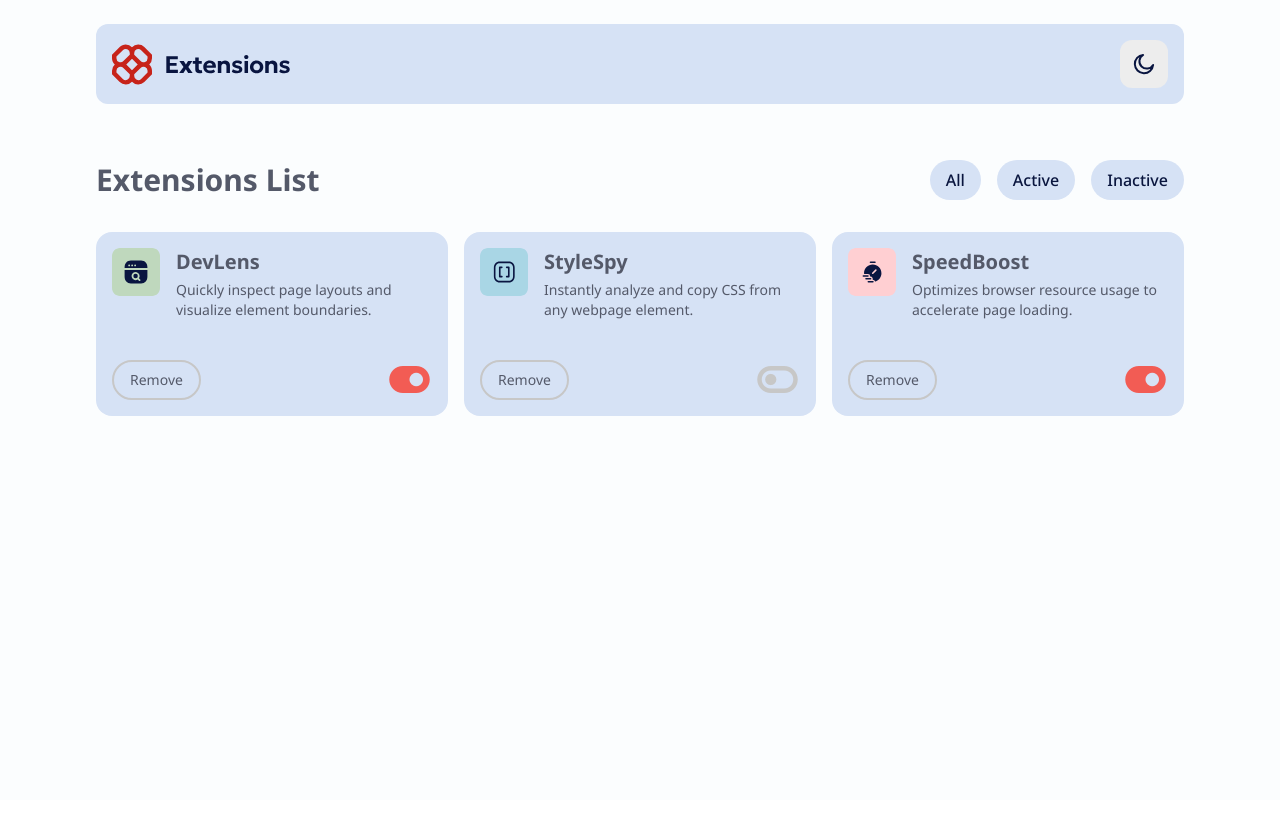
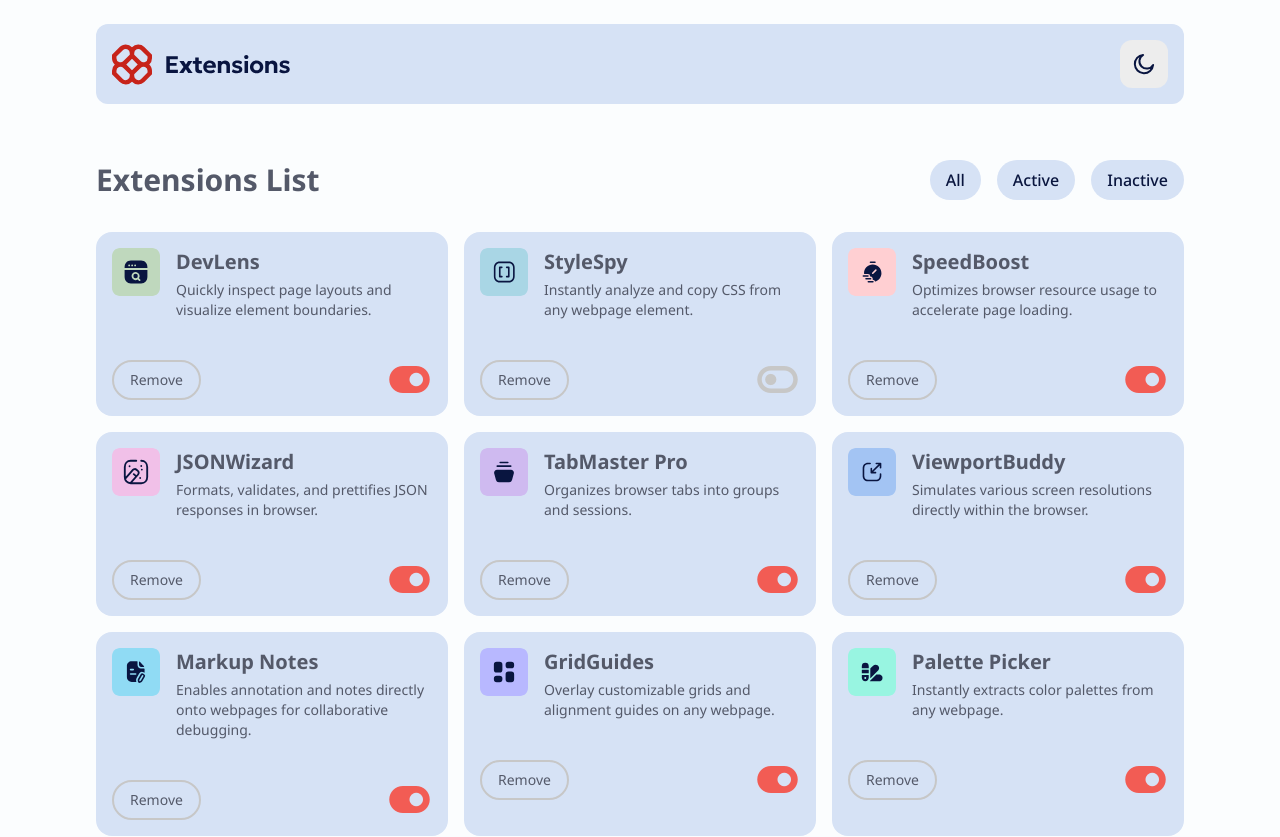
Before and after one commit to iamalabisunday/Browser-Extension-Manager-UI, a React (Vite) app: page / in a window 1280 px wide. Shown: the top 837 px of the page. Before the commit the page ends 800 px from the top, so only its background shows below. Built offline with nearby package versions, Linux system fonts and the light colour scheme.

Commit message:
first commit

```diff
--- a/src/BrowserExtension.jsx
+++ b/src/BrowserExtension.jsx
@@ -8,6 +8,15 @@ import ExtensionButton from "./ExtensionButton.jsx";
 import DevImage from "./images/logo-devlens.svg";
 import SpyImage from "./images/logo-style-spy.svg";
 import SpeedImage from "./images/logo-speed-boost.svg";
+import JSONWizard from "./images/logo-json-wizard.svg";
+import TabMaster from "./images/logo-tab-master-pro.svg";
+import ViewportBuddy from "./images/logo-viewport-buddy.svg";
+import MarkupNotes from "./images/logo-markup-notes.svg";
+import GridGuides from "./images/logo-grid-guides.svg";
+import PalettePicker from "./images/logo-palette-picker.svg";
+import LinkChecker from "./images/logo-link-checker.svg";
+import DOMSnapshot from "./images/logo-dom-snapshot.svg";
+import ConsolePlus from "./images/logo-console-plus.svg";
 
 export default function BrowserExtension() {
   // Theme toggle between light and dark mode
@@ -54,6 +63,74 @@ export default function BrowserExtension() {
       paragraph: "Optimizes browser resource usage to accelerate page loading.",
       active: true,
     },
+    {
+      id: 4,
+      icon: JSONWizard,
+      title: "JSONWizard",
+      paragraph:
+        "Formats, validates, and prettifies JSON responses in browser.",
+      active: true,
+    },
+    {
+      id: 5,
+      icon: TabMaster,
+      title: "TabMaster Pro",
+      paragraph: "Organizes browser tabs into groups and sessions.",
+      active: true,
+    },
+    {
+      id: 6,
+      icon: ViewportBuddy,
+      title: "ViewportBuddy",
+      paragraph:
+        "Simulates various screen resolutions directly within the browser.",
+      active: true,
+    },
+    {
+      id: 7,
+      icon: MarkupNotes,
+      title: "Markup Notes",
+      paragraph:
+        "Enables annotation and notes directly onto webpages for collaborative debugging.",
+      active: true,
+    },
+    {
+      id: 8,
+      icon: GridGuides,
+      title: "GridGuides",
+      paragraph:
+        "Overlay customizable grids and alignment guides on any webpage.",
+      active: true,
+    },
+    {
+      id: 9,
+      icon: PalettePicker,
+      title: "Palette Picker",
+      paragraph: "Instantly extracts color palettes from any webpage.",
+      active: true,
+    },
+    {
+      id: 10,
+      icon: LinkChecker,
+      title: "LinkChecker",
+      paragraph: "Scans and highlights broken links on any page.",
+      active: true,
+    },
+    {
+      id: 11,
+      icon: DOMSnapshot,
+      title: "DOM Snapshot",
+      paragraph: "Capture and export DOM structures quickly",
+      active: true,
+    },
+    {
+      id: 12,
+      icon: ConsolePlus,
+      title: "ConsolePlus",
+      paragraph:
+        "Enhanced developer console with advanced flitering and logging.",
+      active: true,
+    },
   ]);
 
   // Filter state: All, Active, Inactive
@@ -79,7 +156,7 @@ export default function BrowserExtension() {
   };
 
   return (
-    <div className="w-screen h-screen bg-[var(--color-background)] text-[var(--color-border)] transition-colors duration-300">
+    <div className="w-full min-h-screen pb-8 bg-[var(--color-background)] text-[var(--color-border)] transition-colors duration-300">
       <main className="container w-[85%] mx-auto">
         {/* Navbar */}
         <header className="w-full pt-6">
```
